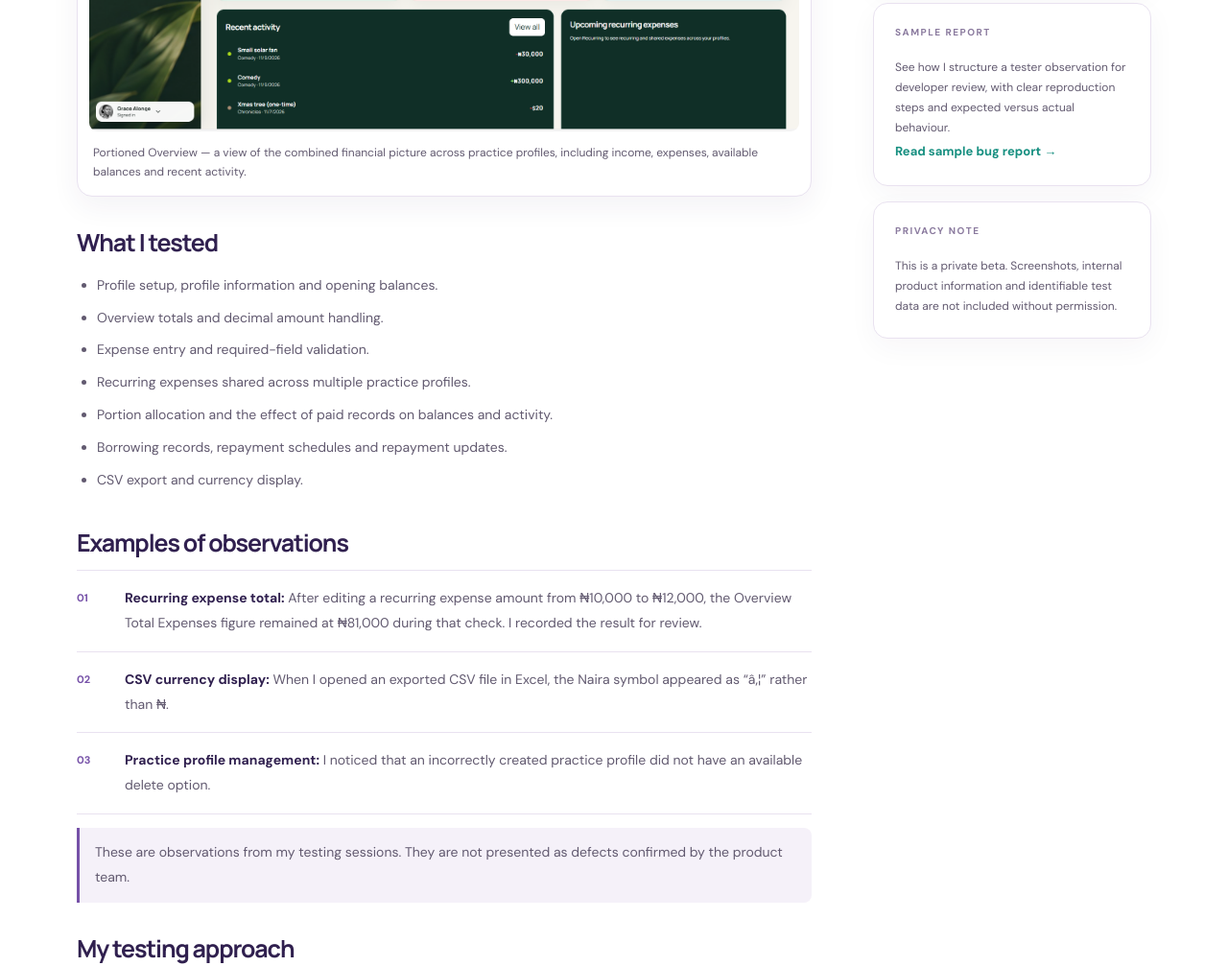
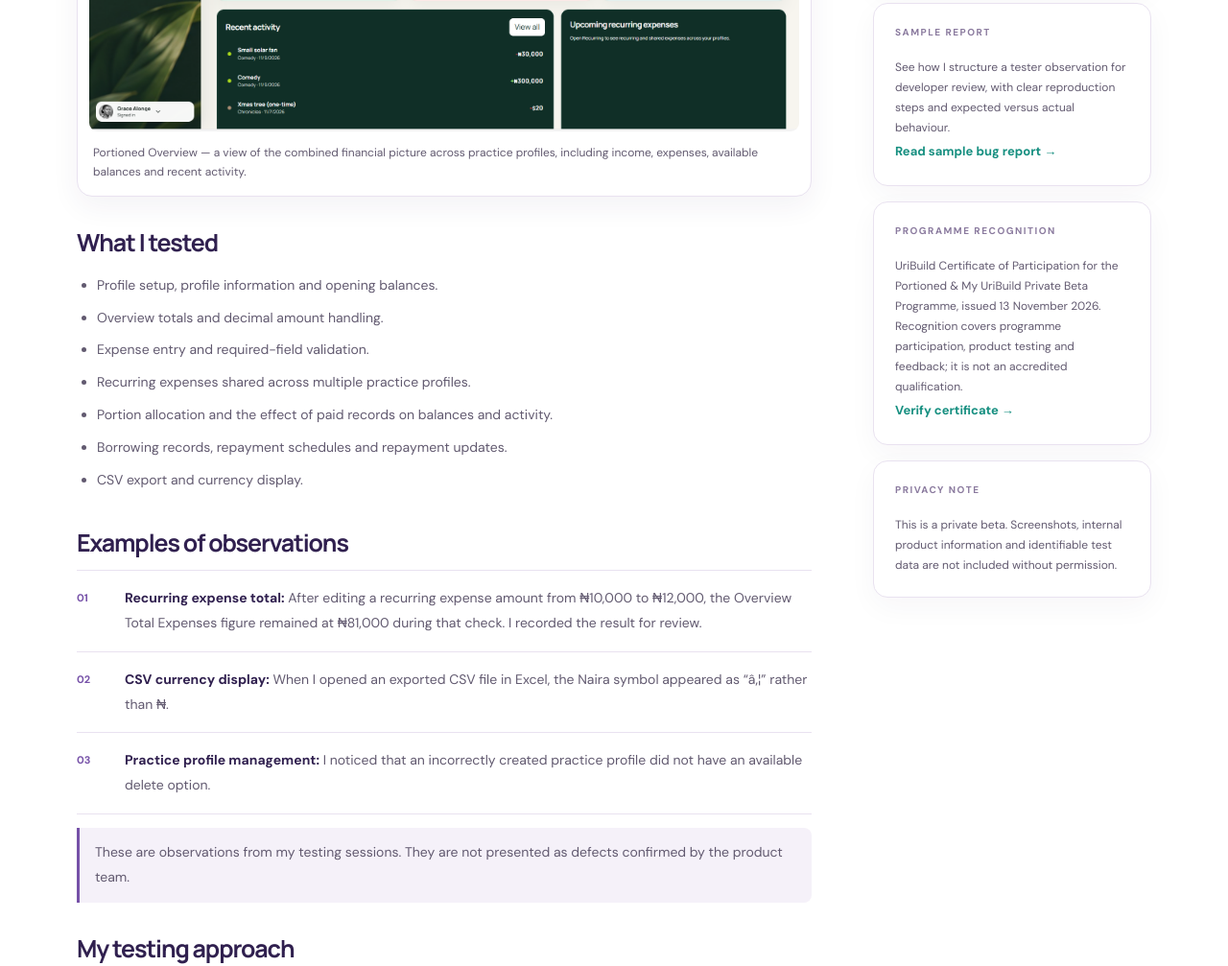
Before and after one commit to gracealonge83-coder/gracealonge83-coder.github.io, a plain HTML site: page projects/portioned/index.html in a window 1280 px wide. Shown: the part 984-1991 px from the top of the page at 96% size. Drawn offline with Linux system fonts and the light colour scheme.

Commit message:
Link UriBuild participation certificate from Portioned case study

```diff
--- a/projects/portioned/index.html
+++ b/projects/portioned/index.html
@@ -59,6 +59,8 @@
       <aside class="project-sidebar">
         <div class="detail-card"><p class="detail-label">TESTING SNAPSHOT</p><dl><dt>Programme</dt><dd>UriBuild Private Beta</dd><dt>Testing period</dt><dd>28 October–10 November 2026</dd><dt>My role</dt><dd>Private beta participant and product tester</dd><dt>Test data</dt><dd>Fictional practice data</dd></dl></div>
         <div class="detail-card"><p class="detail-label">SAMPLE REPORT</p><p class="sidebar-copy">See how I structure a tester observation for developer review, with clear reproduction steps and expected versus actual behaviour.</p><a class="sidebar-link" href="sample-bug-report.html">Read sample bug report →</a></div>
+
+        <div class="detail-card"><p class="detail-label">PROGRAMME RECOGNITION</p><p class="sidebar-copy">UriBuild Certificate of Participation for the Portioned & My UriBuild Private Beta Programme, issued 13 November 2026. Recognition covers programme participation, product testing and feedback; it is not an accredited qualification.</p><a class="sidebar-link" href="https://uribuild.com/recognition/afedfe99-8903-477f-a4f6-9b7d6ccdb828" target="_blank" rel="noreferrer">Verify certificate →</a></div>
         <div class="detail-card"><p class="detail-label">PRIVACY NOTE</p><p class="sidebar-copy">This is a private beta. Screenshots, internal product information and identifiable test data are not included without permission.</p></div>
       </aside>
     </section>
```
